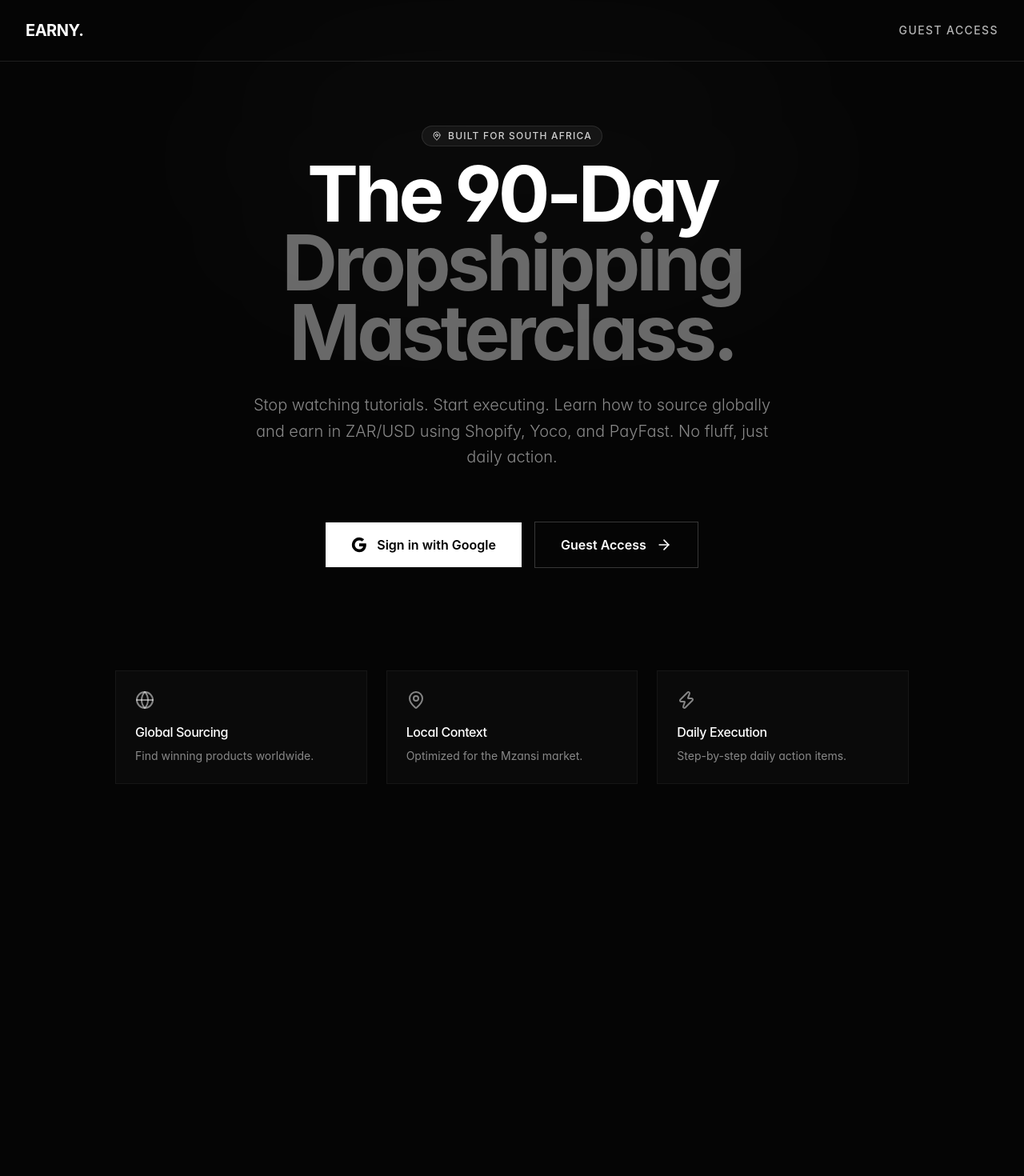
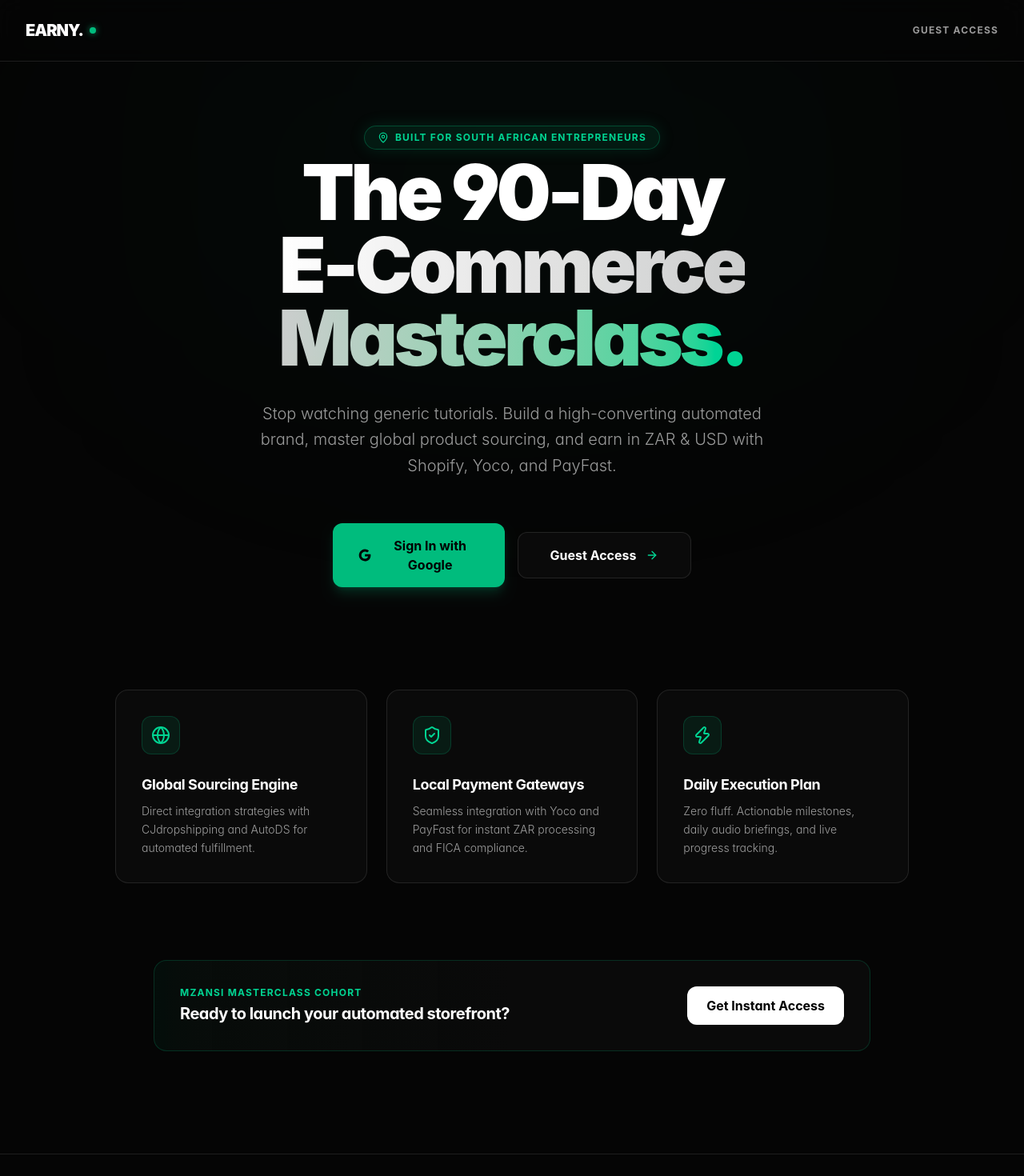
Before and after one commit to SOKOFLIX/earny-platform, a React (Vite) app: page / in a window 1280 px wide. Shown: the top 1470 px of the page at 80% size. Before the commit the page ends 1060 px from the top, so only its background shows below. Built offline with nearby package versions, Linux system fonts and the light colour scheme; no server answers.

Commit message:
feat: overhaul LandingPage with high-converting sections and emerald branding

```diff
--- a/src/pages/LandingPage.jsx
+++ b/src/pages/LandingPage.jsx
@@ -1,11 +1,11 @@
 import { useState } from "react";
 import { auth } from "../firebase";
 import { signInAnonymously, signInWithPopup, GoogleAuthProvider } from "firebase/auth";
-import { ArrowRight, Globe, MapPin, Zap, Loader2 } from "lucide-react";
+import { ArrowRight, Globe, MapPin, Zap, Loader2, ShieldCheck, TrendingUp, Sparkles, CheckCircle2 } from "lucide-react";
 
 export default function LandingPage() {
   const [isLoggingIn, setIsLoggingIn] = useState(false);
-  const [loginMethod, setLoginMethod] = useState(null); // Tracks which button is loading
+  const [loginMethod, setLoginMethod] = useState(null);
 
   const handleAnonymousLogin = async () => {
     setIsLoggingIn(true);
@@ -33,70 +33,78 @@
   };
 
   return (
-    <div className="min-h-screen bg-[#050505] flex flex-col relative overflow-hidden">
-      {/* Subtle Background Glow */}
-      <div className="absolute top-0 left-1/2 -translate-x-1/2 w-[800px] h-[400px] bg-white/[0.02] blur-[120px] rounded-full pointer-events-none" />
+    <div className="min-h-screen bg-[#050505] flex flex-col relative overflow-hidden text-white font-sans selection:bg-emerald-500 selection:text-black">
+
+      {/* Ambient Emerald Glow Header */}
+      <div className="absolute top-0 left-1/2 -translate-x-1/2 w-[900px] h-[450px] bg-emerald-500/[0.03] blur-[150px] rounded-full pointer-events-none" />
 
       {/* Navigation */}
-      <nav className="w-full border-b border-white/10 px-8 py-6 flex justify-between items-center z-10">
-        <div className="text-xl font-bold tracking-tight text-white">EARNY.</div>
+      <nav className="w-full border-b border-white/10 px-8 py-6 flex justify-between items-center z-10 bg-[#050505]/80 backdrop-blur-md sticky top-0">
+        <div className="text-xl font-black tracking-tighter text-white flex items-center gap-2">
+          <span>EARNY.</span>
+          <span className="w-2 h-2 rounded-full bg-emerald-500 shadow-[0_0_8px_rgba(16,185,129,0.8)]" />
+        </div>
+        <div className="flex items-center gap-4">
           <button
             onClick={handleAnonymousLogin}
             disabled={isLoggingIn}
-          className="text-sm font-medium text-white/70 hover:text-white transition-colors uppercase tracking-widest"
+            className="text-xs font-bold text-white/60 hover:text-white transition-colors uppercase tracking-widest cursor-pointer"
           >
             {isLoggingIn && loginMethod === "guest" ? "Authenticating..." : "Guest Access"}
           </button>
+        </div>
       </nav>
 
       {/* Hero Section */}
-      <main className="flex-1 flex flex-col items-center justify-center px-4 z-10 mt-20">
+      <main className="flex-1 flex flex-col items-center justify-center px-6 z-10 pt-20 pb-32">
         <div className="max-w-4xl mx-auto text-center space-y-8">
-          <div className="inline-flex items-center gap-2 px-3 py-1 rounded-full border border-white/10 bg-white/5 text-xs font-medium text-white/80 uppercase tracking-widest mb-4">
-            <MapPin className="w-3 h-3" />
-            <span>Built for South Africa</span>
+
+          <div className="inline-flex items-center gap-2 px-4 py-1.5 rounded-full border border-emerald-500/30 bg-emerald-500/10 text-xs font-bold text-emerald-400 uppercase tracking-widest mb-2 shadow-[0_0_20px_rgba(16,185,129,0.15)]">
+            <MapPin className="w-3.5 h-3.5" />
+            <span>Built for South African Entrepreneurs</span>
           </div>
 
-          <h1 className="text-6xl md:text-8xl font-bold tracking-tighter text-white leading-[0.9]">
+          <h1 className="text-6xl md:text-8xl font-black tracking-tighter text-white leading-[0.95]">
             The 90-Day <br />
-            <span className="text-white/40">Dropshipping Masterclass.</span>
+            <span className="text-transparent bg-clip-text bg-gradient-to-r from-white via-white/80 to-emerald-400">
+              E-Commerce Masterclass.
+            </span>
           </h1>
 
-          <p className="text-lg md:text-xl text-[#888888] max-w-2xl mx-auto font-light leading-relaxed">
-            Stop watching tutorials. Start executing. Learn how to source globally and earn in ZAR/USD using Shopify, Yoco, and PayFast. No fluff, just daily action.
+          <p className="text-lg md:text-xl text-white/60 max-w-2xl mx-auto font-light leading-relaxed">
+            Stop watching generic tutorials. Build a high-converting automated brand, master global product sourcing, and earn in ZAR & USD with Shopify, Yoco, and PayFast.
           </p>
 
-          <div className="pt-8 flex flex-col sm:flex-row items-center justify-center gap-4">
+          <div className="pt-6 flex flex-col sm:flex-row items-center justify-center gap-4 max-w-md mx-auto w-full">
             {/* Google Login Button */}
             <button
               onClick={handleGoogleLogin}
               disabled={isLoggingIn}
-              className="w-full sm:w-auto group relative inline-flex items-center justify-center gap-3 px-8 py-4 bg-white text-black font-semibold rounded-none hover:bg-gray-200 transition-all disabled:opacity-70"
+              className="w-full sm:w-auto flex-1 group relative inline-flex items-center justify-center gap-3 px-8 py-4 bg-emerald-500 text-black font-bold rounded-xl hover:bg-emerald-400 transition-all disabled:opacity-70 shadow-lg shadow-emerald-500/20 cursor-pointer"
             >
               {isLoggingIn && loginMethod === "google" ? (
                 <>
-                  <Loader2 className="w-5 h-5 animate-spin" />
+                  <Loader2 className="w-5 h-5 animate-spin text-black" />
                   <span>Connecting...</span>
                 </>
               ) : (
                 <>
-                  {/* Custom minimalist Google 'G' using SVG */}
                   <svg className="w-5 h-5" viewBox="0 0 24 24" fill="currentColor">
                     <path d="M22.56 12.25c0-.78-.07-1.53-.2-2.25H12v4.26h5.92c-.26 1.37-1.04 2.53-2.21 3.31v2.77h3.57c2.08-1.92 3.28-4.74 3.28-8.09z" />
                     <path d="M12 23c2.97 0 5.46-.98 7.28-2.66l-3.57-2.77c-.98.66-2.23 1.06-3.71 1.06-2.86 0-5.29-1.93-6.16-4.53H2.18v2.84C3.99 20.53 7.7 23 12 23z" />
                     <path d="M5.84 14.09c-.22-.66-.35-1.36-.35-2.09s.13-1.43.35-2.09V7.07H2.18C1.43 8.55 1 10.22 1 12s.43 3.45 1.18 4.93l2.85-2.22.81-.62z" />
                     <path d="M12 5.38c1.62 0 3.06.56 4.21 1.64l3.15-3.15C17.45 2.09 14.97 1 12 1 7.7 1 3.99 3.47 2.18 7.07l3.66 2.84c.87-2.6 3.3-4.53 6.16-4.53z" />
                   </svg>
-                  <span>Sign in with Google</span>
+                  <span>Sign In with Google</span>
                 </>
               )}
             </button>
 
-            {/* Secondary Anonymous Login */}
+            {/* Guest Access Button */}
             <button
               onClick={handleAnonymousLogin}
               disabled={isLoggingIn}
-              className="w-full sm:w-auto group relative inline-flex items-center justify-center gap-3 px-8 py-4 border border-white/20 bg-transparent text-white font-semibold rounded-none hover:bg-white/5 transition-all disabled:opacity-70"
+              className="w-full sm:w-auto flex-1 group relative inline-flex items-center justify-center gap-3 px-8 py-4 border border-white/10 bg-[#0a0a0a] text-white font-bold rounded-xl hover:bg-white/5 hover:border-emerald-500/40 transition-all disabled:opacity-70 cursor-pointer"
             >
               {isLoggingIn && loginMethod === "guest" ? (
                 <>
@@ -106,28 +114,62 @@
               ) : (
                 <>
                   <span>Guest Access</span>
-                  <ArrowRight className="w-5 h-5 group-hover:translate-x-1 transition-transform" />
+                  <ArrowRight className="w-4 h-4 group-hover:translate-x-1 transition-transform text-emerald-400" />
                 </>
               )}
             </button>
           </div>
         </div>
 
-        {/* Features Grid */}
-        <div className="grid grid-cols-1 md:grid-cols-3 gap-6 max-w-5xl mx-auto mt-32 pb-20 w-full px-4">
+        {/* Modular Feature Grid */}
+        <div className="grid grid-cols-1 md:grid-cols-3 gap-6 max-w-5xl mx-auto mt-32 w-full px-4">
           {[
-            { icon: Globe, title: "Global Sourcing", desc: "Find winning products worldwide." },
-            { icon: MapPin, title: "Local Context", desc: "Optimized for the Mzansi market." },
-            { icon: Zap, title: "Daily Execution", desc: "Step-by-step daily action items." }
+            {
+              icon: Globe,
+              title: "Global Sourcing Engine",
+              desc: "Direct integration strategies with CJdropshipping and AutoDS for automated fulfillment."
+            },
+            {
+              icon: ShieldCheck,
+              title: "Local Payment Gateways",
+              desc: "Seamless integration with Yoco and PayFast for instant ZAR processing and FICA compliance."
+            },
+            {
+              icon: Zap,
+              title: "Daily Execution Plan",
+              desc: "Zero fluff. Actionable milestones, daily audio briefings, and live progress tracking."
+            }
           ].map((feature, idx) => (
-            <div key={idx} className="p-6 border border-white/5 bg-[#0a0a0a] hover:bg-[#111] transition-colors">
-              <feature.icon className="w-6 h-6 text-white/50 mb-4" />
-              <h3 className="text-white font-medium mb-2 tracking-tight">{feature.title}</h3>
-              <p className="text-sm text-[#888888]">{feature.desc}</p>
+            <div key={idx} className="p-8 border border-white/10 bg-[#0a0a0a] rounded-2xl hover:border-emerald-500/40 transition-all group">
+              <div className="w-12 h-12 rounded-xl bg-emerald-500/10 border border-emerald-500/20 flex items-center justify-center mb-6 group-hover:scale-110 transition-transform">
+                <feature.icon className="w-6 h-6 text-emerald-400" />
+              </div>
+              <h3 className="text-white font-bold text-lg mb-2 tracking-tight">{feature.title}</h3>
+              <p className="text-sm text-white/60 font-light leading-relaxed">{feature.desc}</p>
             </div>
           ))}
         </div>
+
+        {/* Social Proof / Trust Banner */}
+        <div className="mt-24 max-w-4xl mx-auto w-full p-8 rounded-2xl border border-emerald-500/20 bg-gradient-to-r from-emerald-500/[0.05] via-[#0a0a0a] to-[#0a0a0a] flex flex-col md:flex-row items-center justify-between gap-6 text-center md:text-left">
+          <div className="space-y-1">
+            <div className="text-xs font-bold text-emerald-400 uppercase tracking-widest">Mzansi Masterclass Cohort</div>
+            <h4 className="text-xl font-bold tracking-tight">Ready to launch your automated storefront?</h4>
+          </div>
+          <button
+            onClick={handleGoogleLogin}
+            className="px-6 py-3 bg-white text-black font-bold rounded-xl hover:bg-emerald-400 transition-colors shrink-0 cursor-pointer"
+          >
+            Get Instant Access
+          </button>
+        </div>
+
       </main>
+
+      {/* Footer */}
+      <footer className="w-full border-t border-white/10 py-8 px-8 text-center text-xs text-white/40">
+        <p>© 2026 Earny Platform. Optimized for South African E-Commerce Execution.</p>
+      </footer>
     </div>
   );
 }
```
Lines whose indentation alone changed are shown as unchanged.
